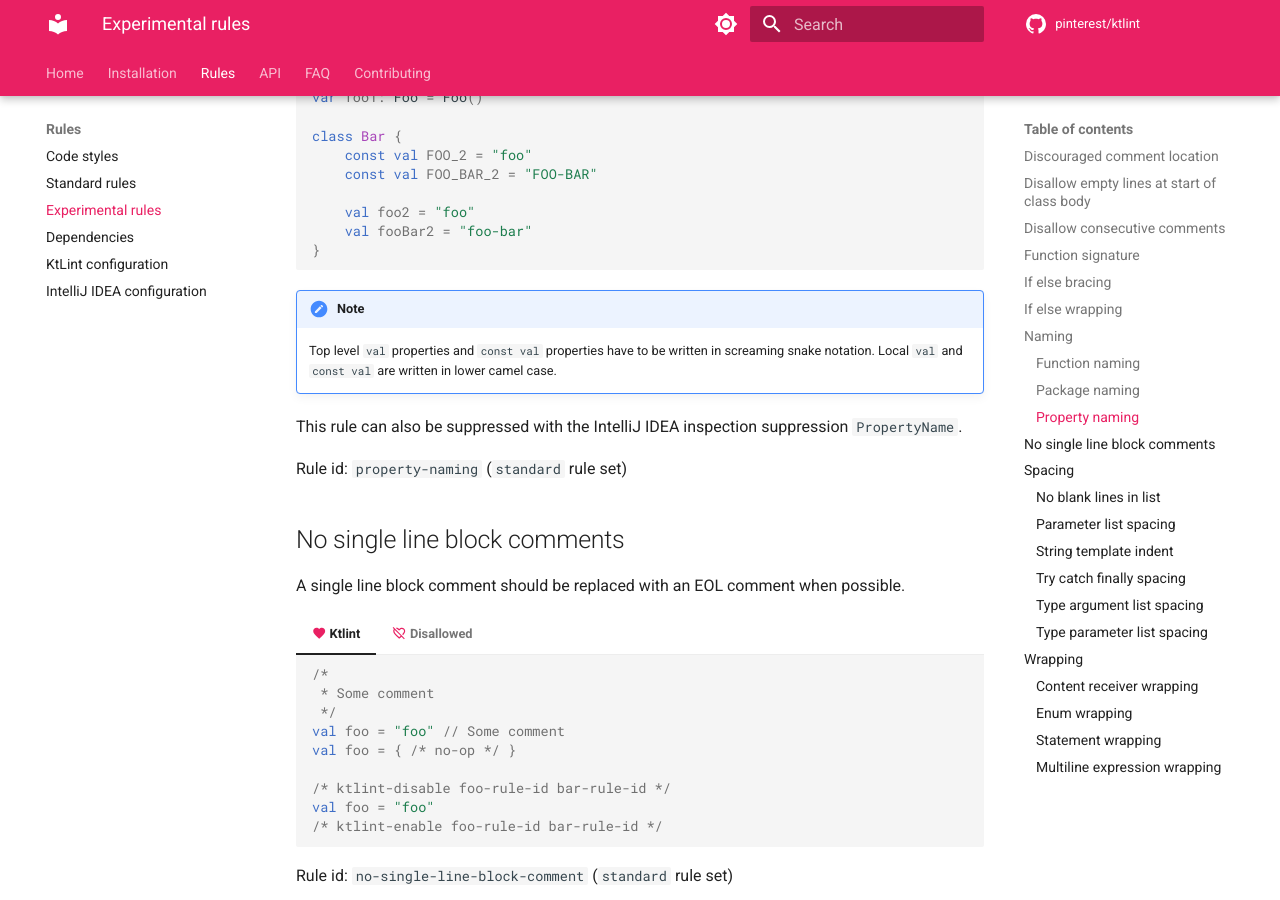
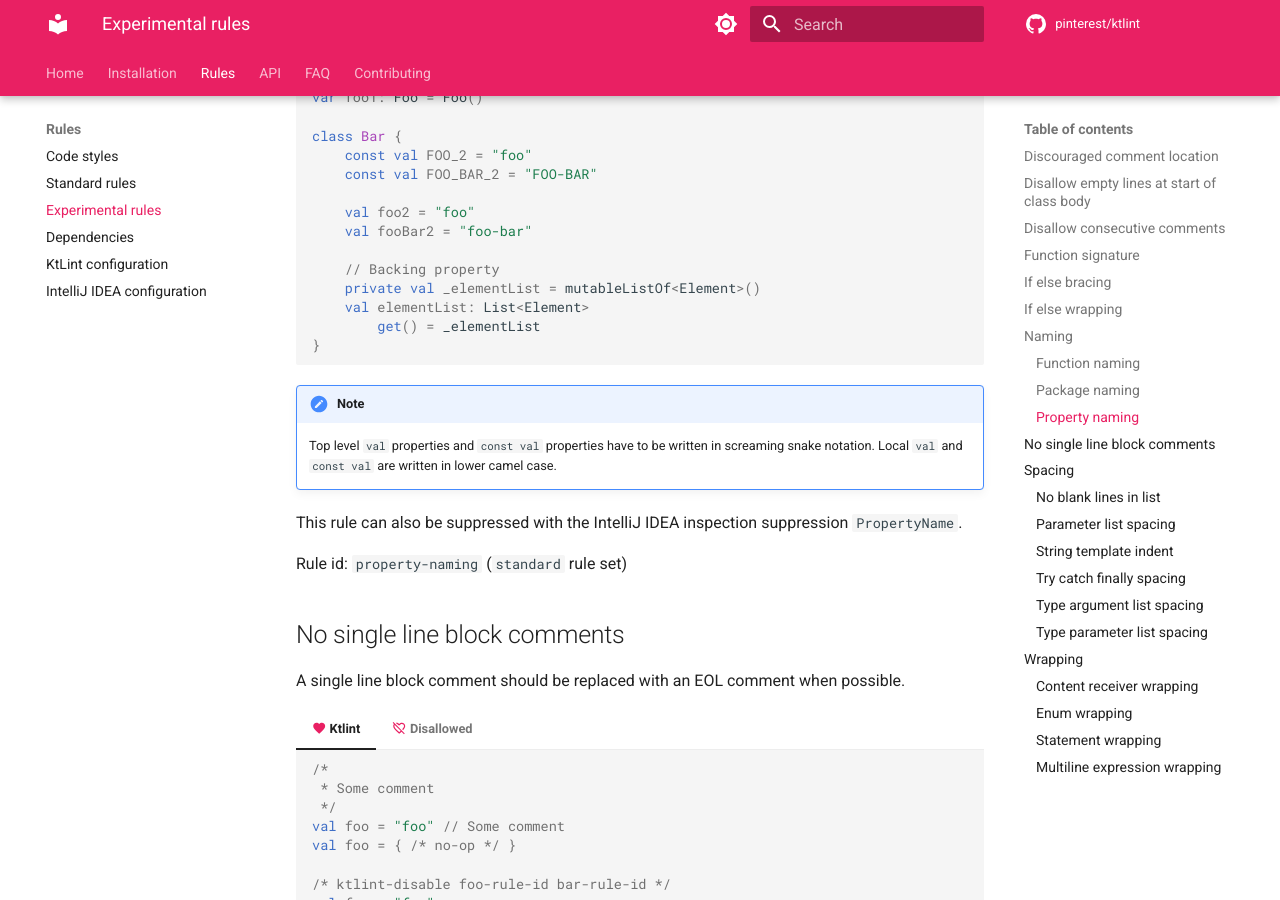
Before and after one commit to pinterest/ktlint, an MkDocs documentation site: the page built from documentation/release-latest/docs/rules/experimental.md, in a window 1280 px wide and 900 px high, scrolled down 5112 px. Built offline with MkDocs 1.6.1 and Material for MkDocs 9.7.7, drawn with Linux system fonts in a browser that asks for light colours; comment, search, counter and statistics services are not loaded; the version menu is left out.

Commit message:
Clarify property naming documentation, add examples of backing properties
Closes #2078

````diff
--- a/documentation/release-latest/docs/rules/experimental.md
+++ b/documentation/release-latest/docs/rules/experimental.md
@@ -326,6 +326,11 @@ Enforce naming of property.
 
         val foo2 = "foo"
         val fooBar2 = "foo-bar"
+
+        // Backing property
+        private val _elementList = mutableListOf<Element>()
+        val elementList: List<Element>
+            get() = _elementList
     }
     ```
 === "[:material-heart-off-outline:](#) Disallowed"
@@ -342,6 +347,14 @@ Enforce naming of property.
 
         val FOO2 = "foo"
         val FOO_BAR_2 = "foo-bar"
+
+        // Incomplete backing property as public property 'elementList1' is missing
+        private val _elementList1 = mutableListOf<Element>()
+
+        // Invalid backing property as '_elementList2' is not a private property
+        val _elementList2 = mutableListOf<Element>()
+        val elementList2: List<Element>
+            get() = _elementList2
     }
     ```
 
````
Also changed, not shown: documentation/snapshot/docs/rules/experimental.md (+13 -0 lines).
